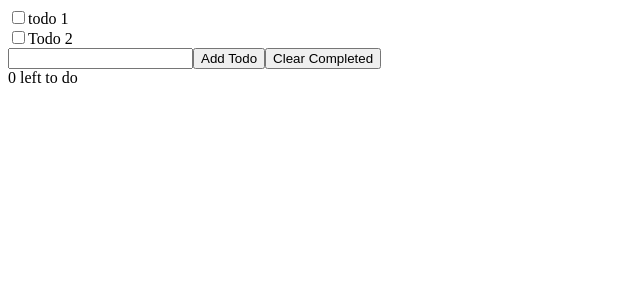
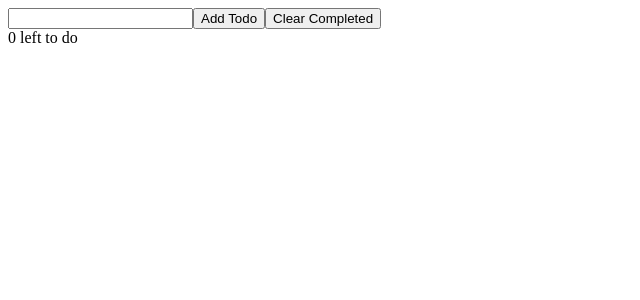
Before and after one commit to vankatwijk/Todo-ReactJs, a React (Create React App) app: page / in a window 1280 px wide. Shown: the top 300 px of the page, without its empty margins (0-640 px from the left). Built offline with nearby package versions, Linux system fonts and the light colour scheme.

Commit message:
add todo in app.js

```diff
--- a/package.json
+++ b/package.json
@@ -8,7 +8,8 @@
     "@testing-library/user-event": "^7.1.2",
     "react": "^16.13.1",
     "react-dom": "^16.13.1",
-    "react-scripts": "3.4.1"
+    "react-scripts": "3.4.1",
+    "uuid": "^8.2.0"
   },
   "scripts": {
     "start": "react-scripts start",
--- a/src/App.js
+++ b/src/App.js
@@ -1,14 +1,25 @@
-import React, { useState } from 'react';
+import React, { useState, useRef } from 'react';
 import TodoList from './TodoList'
+import uuidv4 from 'uuid/dist/v4'
 
 function App() {
-  const [todos,setTodos] = useState([{id:1,name:'todo 1',complete:false}, {id:2,name:'Todo 2',complete:false}])
+  const [todos,setTodos] = useState([])
+  const todoNameRef = useRef()
 
+  function handleAddTodo(e){
+    const name = todoNameRef.current.value
+    if(name === '') return
+
+    setTodos(prevTodos => {
+      return [...prevTodos,{id:uuidv4(),name:name,complete:false}]
+    })
+    todoNameRef.current.value = null
+  }
   return (
     <>
       <TodoList todos={todos} />
-      <input type="text" />
-      <button>Add Todo</button>
+      <input ref={todoNameRef} type="text" />
+      <button onClick={handleAddTodo}>Add Todo</button>
       <button>Clear Completed</button>
       <div>0 left to do</div>
     </>
--- a/src/Todo.js
+++ b/src/Todo.js
@@ -4,7 +4,7 @@ export default function Todo({todo}) {
     return (
         <div>
             <label>
-                <input type="checkbox" checked={todo.complete} />
+                <input type="checkbox" checked={todo.complete} onChange={!todo.complete}/>
                 {todo.name}
             </label>
         </div>
```
Also changed, not shown: command list.txt, 1 other file (tests, documents, lock files or other folders).
